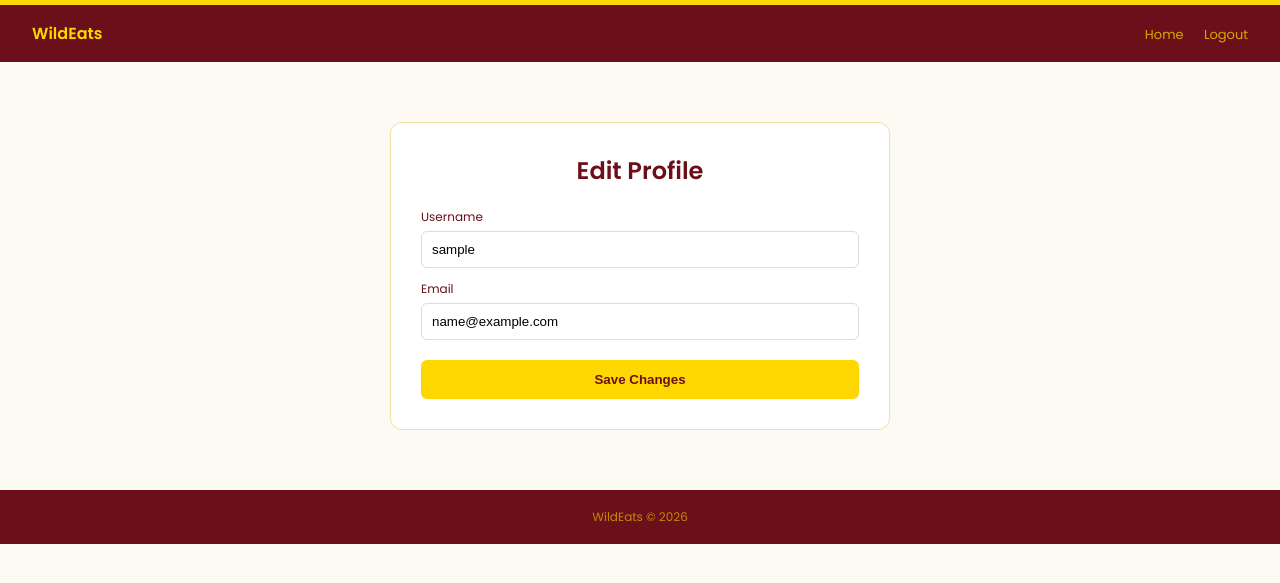
After one commit to GwapoKo123321/WildEats, a Django app: page /edit-profile/ in a window 1280 px wide. The commit adds this page. Shown: the top 583 px of the page. Run offline with Django 5.2, Linux system fonts and the light colour scheme; the visitor is signed in with stand-in values (Sample User, id 1).

Commit message:
Project V2 complete with login and session management

```diff
--- /dev/null
+++ b/wildeats/foodcomposition/Templates/foodcomposition/editProfile.html
@@ -0,0 +1,130 @@
+<!DOCTYPE html>
+<html lang="en">
+<head>
+    <meta charset="UTF-8">
+    <title>Edit Profile - WildEats</title>
+
+    <link href="https://fonts.googleapis.com/css2?family=Poppins:wght@400;500;600&display=swap" rel="stylesheet">
+
+    <style>
+        * { margin: 0; padding: 0; box-sizing: border-box; }
+        body { font-family: 'Poppins', sans-serif; background: #fdfaf4; }
+
+        .stripe { height: 5px; background: #FFD700; }
+
+        .nav {
+            background: #6B0F1A;
+            padding: 16px 32px;
+            display: flex;
+            justify-content: space-between;
+            align-items: center;
+        }
+
+        .nav-logo {
+            color: #FFD700;
+            font-weight: 600;
+        }
+
+        .nav-links a {
+            color: rgba(255,215,0,0.75);
+            text-decoration: none;
+            margin-left: 16px;
+            font-size: 13px;
+        }
+
+        .nav-links a:hover {
+            color: #FFD700;
+        }
+
+        .container {
+            max-width: 500px;
+            margin: 60px auto;
+            background: white;
+            padding: 30px;
+            border-radius: 12px;
+            border: 1px solid #f0e0a0;
+        }
+
+        h2 {
+            color: #6B0F1A;
+            margin-bottom: 20px;
+            text-align: center;
+        }
+
+        label {
+            font-size: 12px;
+            color: #6B0F1A;
+            display: block;
+            margin-top: 12px;
+        }
+
+        input {
+            width: 100%;
+            padding: 10px;
+            margin-top: 5px;
+            border: 1px solid #ddd;
+            border-radius: 6px;
+        }
+
+        button {
+            margin-top: 20px;
+            width: 100%;
+            padding: 12px;
+            background: #FFD700;
+            border: none;
+            border-radius: 6px;
+            font-weight: 600;
+            color: #6B0F1A;
+            cursor: pointer;
+        }
+
+        button:hover {
+            background: #f2c200;
+        }
+
+        .footer {
+            text-align: center;
+            padding: 18px;
+            font-size: 12px;
+            color: rgba(255,215,0,0.6);
+            background: #6B0F1A;
+            margin-top: 60px;
+        }
+    </style>
+</head>
+
+<body>
+
+<div class="stripe"></div>
+
+<div class="nav">
+    <div class="nav-logo">WildEats</div>
+
+    <div class="nav-links">
+        <a href="{% url 'home' %}">Home</a>
+        <a href="{% url 'logout' %}">Logout</a>
+    </div>
+</div>
+
+<div class="container">
+    <h2>Edit Profile</h2>
+
+    <form method="post">
+        {% csrf_token %}
+
+        <label>Username</label>
+        <input type="text" name="username" value="{{ user.username }}">
+
+        <label>Email</label>
+        <input type="email" name="email" value="{{ user.email }}">
+
+        <button type="submit">Save Changes</button>
+    </form>
+</div>
+
+<div class="footer">
+    WildEats © 2026
+</div>
+
+</body>
+</html>
--- a/wildeats/foodcomposition/Templates/foodcomposition/index.html
+++ b/wildeats/foodcomposition/Templates/foodcomposition/index.html
@@ -144,7 +144,10 @@
         <a href="{% url 'home' %}#menu">Menu</a>
 
         {% if user.is_authenticated %}
-            <a href="#" onclick="openModal()">Logout</a>
+            <a href="{% url 'add-food' %}">Add New Record</a>
+            <a href="{% url 'edit-profile' %}">Edit Profile</a>
+            <a href="{% url 'logout' %}">Logout</a>
+<!--            <a href="#" onclick="openModal()">Logout</a>-->
         {% else %}
             <a href="{% url 'login' %}">Login</a>
         {% endif %}
--- a/wildeats/foodcomposition/models.py
+++ b/wildeats/foodcomposition/models.py
@@ -10,13 +10,15 @@ class Cafeteria(models.Model):
 
 
 class FoodItem(models.Model):
-    Cafeteria = models.ForeignKey('Cafeteria', on_delete=models.CASCADE)
+    Cafeteria = models.ForeignKey('Cafeteria', on_delete=models.CASCADE, null=True, blank=True)
     Name = models.CharField(max_length=100)
     Price = models.DecimalField(max_digits=10, decimal_places=2)
     PortionSize = models.CharField(max_length=50)
 
     class Meta:
-        unique_together = ('Cafeteria', 'Name')
+        constraints = [
+            models.UniqueConstraint(fields=['Cafeteria', 'Name'], name='unique_food_per_cafeteria')
+        ]
 
     def __str__(self):
         return self.Name
--- a/wildeats/foodcomposition/urls.py
+++ b/wildeats/foodcomposition/urls.py
@@ -6,4 +6,5 @@ urlpatterns = [
     path('login/', views.LoginView.as_view(), name='login'),
     path('logout/', views.LogoutView.as_view(), name='logout'),
     path('add/', views.AddFoodItemView.as_view(), name='add-food'),
+    path('edit-profile/', views.EditProfileView.as_view(), name='edit-profile'),
 ]
--- a/wildeats/foodcomposition/views.py
+++ b/wildeats/foodcomposition/views.py
@@ -2,9 +2,10 @@ from django.contrib.auth import authenticate, login, logout
 from django.shortcuts import render, redirect
 from django.views import View
 from .forms import FoodItemForm
+from django.contrib.auth.mixins import LoginRequiredMixin
 
 
-class HomePageView(View):
+class HomePageView(LoginRequiredMixin, View):
     template_name = 'foodcomposition/index.html'
 
     def get(self, request):
@@ -42,7 +43,7 @@ class LogoutView(View):
         return redirect('/login/')
 
 
-class AddFoodItemView(View):
+class AddFoodItemView(LoginRequiredMixin, View):
     template_name = 'foodcomposition/addNewFoodItem.html'
 
     def get(self, request):
@@ -57,3 +58,20 @@ class AddFoodItemView(View):
             return redirect('/')
 
         return render(request, self.template_name, {'form': form})
+
+class EditProfileView(LoginRequiredMixin, View):
+    login_url = '/login/'
+    template_name = 'foodcomposition/editProfile.html'
+
+    def get(self, request):
+        return render(request, self.template_name, {
+            'user': request.user
+        })
+
+    def post(self, request):
+        user = request.user
+        user.username = request.POST.get('username')
+        user.email = request.POST.get('email')
+        user.save()
+
+        return redirect('/')
--- a/wildeats/wildeats/settings.py
+++ b/wildeats/wildeats/settings.py
@@ -120,3 +120,7 @@ USE_TZ = True
 # https://docs.djangoproject.com/en/6.0/howto/static-files/
 
 STATIC_URL = 'static/'
+
+LOGIN_URL = '/login/'
+LOGIN_REDIRECT_URL = '/'
+LOGOUT_REDIRECT_URL = '/login/'
--- a/wildeats/wildeats/urls.py
+++ b/wildeats/wildeats/urls.py
@@ -18,12 +18,22 @@ from django.contrib import admin
 from django.urls import path, include
 from foodcomposition.views import HomePageView
 
+# urlpatterns = [
+#     path('admin/', admin.site.urls),
+#
+#     # homepage route
+#     # path('', HomePageView.as_view(), name='home'),
+#
+#     # app routes
+#     path('', include('foodcomposition.urls')),
+#
+#
+# ]
+
+from django.contrib import admin
+from django.urls import path, include
+
 urlpatterns = [
     path('admin/', admin.site.urls),
-
-    # homepage route
-    path('', HomePageView.as_view(), name='home'),
-
-    # app routes
-    path('foodcomposition/', include('foodcomposition.urls')),
+    path('', include('foodcomposition.urls')),
 ]
```
Also changed, not shown: wildeats/foodcomposition/migrations/0001_initial.py.
